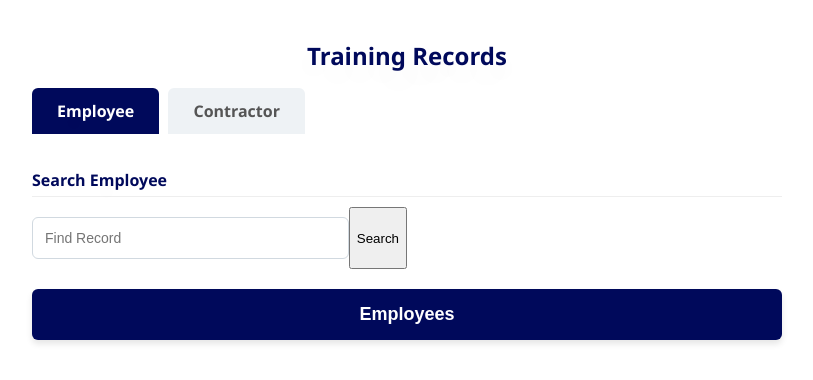
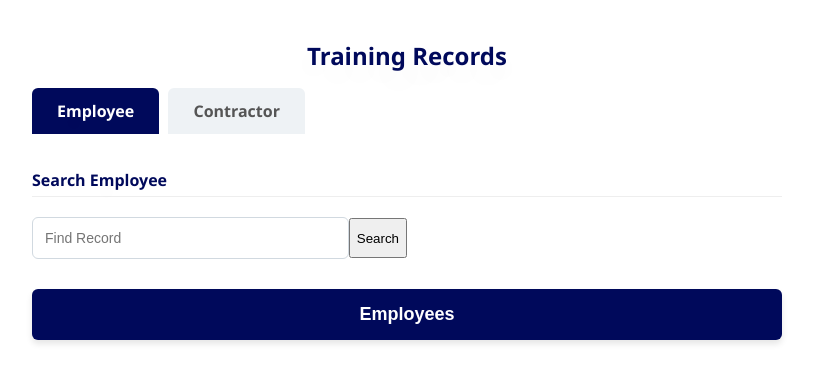
Before and after one commit to Thato-dev1/Trainings-Database, a Django app: page /view_employee_training/ in a window 1280 px wide. Shown: the part 154-534 px from the top of the page, without its empty margins (233-1046 px from the left). Run offline with Django 5.2, Linux system fonts and the light colour scheme; the visitor is signed in with stand-in values (Sample User, id 1); data that the repository does not hold is empty.

Commit message:
fixed the height of the search button

```diff
--- a/view_employee_training/templates/cont_searchpage.html
+++ b/view_employee_training/templates/cont_searchpage.html
@@ -63,7 +63,7 @@
                     <div class="section-title">Search Contractor</div>
                     <form action="{% url 'cont_search' %}" method="GET" class="form-inline" style="display: flex; width: 50%;">
                         <input class="form-control mr-sm-2" type="search" placeholder="Find Record" aria-label="Search" value="{{cont_item}}" name="cont_keyword">
-                        <button class="btn btn-sm btn-outline-secondary" type="submit">Search</button>
+                        <button style="height: 40px; margin-top: 11px;" class="btn btn-sm btn-outline-secondary" type="submit">Search</button>
                         <!-- <button class="btn btn-outline-success my-2 my-sm-0" type="submit">Search</button> -->
                     </form>
                     <button class="btn-submit">Contractors</button>
--- a/view_employee_training/templates/searchpage.html
+++ b/view_employee_training/templates/searchpage.html
@@ -19,7 +19,7 @@
 
                     <form action="{% url 'search' %}" method="GET" class="form-inline" style="display: flex; width: 50%;">
                         <input class="form-control mr-sm-2" type="search" placeholder="Find Record" aria-label="Search" value="{{item}}" name="keyword">
-                        <button class="btn btn-sm btn-outline-secondary" type="submit">Search</button>
+                        <button style="height: 40px; margin-top: 11px;" class="btn btn-sm btn-outline-secondary" type="submit">Search</button>
                     </form>
 
 
--- a/view_employee_training/templates/view_employee_training.html
+++ b/view_employee_training/templates/view_employee_training.html
@@ -18,7 +18,7 @@
 
                     <form action="{% url 'search' %}" method="GET" class="form-inline" style="display: flex; width: 50%;">
                         <input class="form-control mr-sm-2" type="search" placeholder="Find Record" aria-label="Search" name="keyword">
-                        <button class="btn btn-sm btn-outline-secondary" type="submit">Search</button>
+                        <button style="height: 40px; margin-top: 11px;" class="btn btn-sm btn-outline-secondary" type="submit">Search</button>
                     </form>
 
 
@@ -59,7 +59,7 @@
                     <div class="section-title">Search Contractor</div>
                     <form action="{% url 'cont_search' %}" method="GET" class="form-inline" style="display: flex; width: 50%;">
                         <input class="form-control mr-sm-2" type="search" placeholder="Find Record" aria-label="Search" name="cont_keyword">
-                        <button class="btn btn-sm btn-outline-secondary" type="submit">Search</button>
+                        <button style="height: 40px; margin-top: 11px;" class="btn btn-sm btn-outline-secondary" type="submit">Search</button>
                         <!-- <button class="btn btn-outline-success my-2 my-sm-0" type="submit">Search</button> -->
                     </form>
                     <button class="btn-submit">Contractors</button>
```
